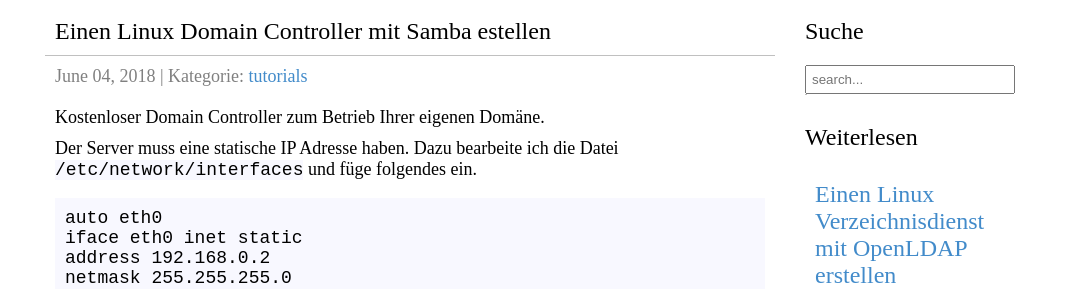
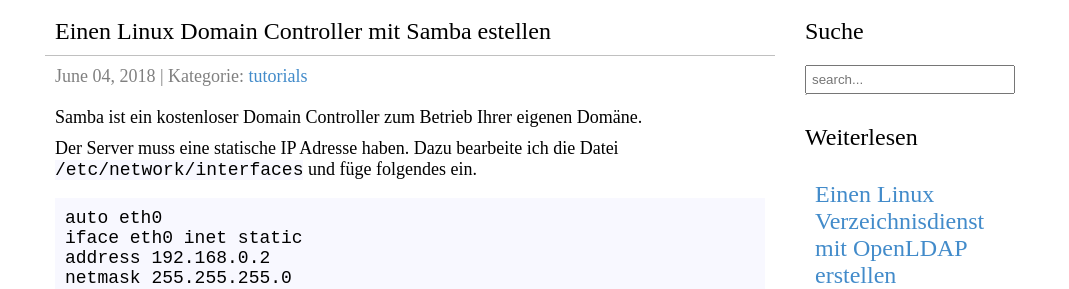
Before and after one commit to zarat/zarat.github.io, a Jekyll site: the page built from _posts/2018-06-04-samba-domain-controller.markdown, in a window 1280 px wide. Shown: the part 240-529 px from the top of the page, without its empty margins (105-1174 px from the left). Built offline with Jekyll 4.4.1, drawn with Linux system fonts in a browser that asks for light colours.

Commit message:
Update 2018-06-04-samba-domain-controller.markdown

```diff
--- a/_posts/2018-06-04-samba-domain-controller.markdown
+++ b/_posts/2018-06-04-samba-domain-controller.markdown
@@ -6,7 +6,7 @@
 permalink: /post/samba-domain-controller
 ---
 
-Kostenloser Domain Controller zum Betrieb Ihrer eigenen Domäne.
+Samba ist ein kostenloser Domain Controller zum Betrieb Ihrer eigenen Domäne.
 
 <!--excerpt_separator-->
 
```
